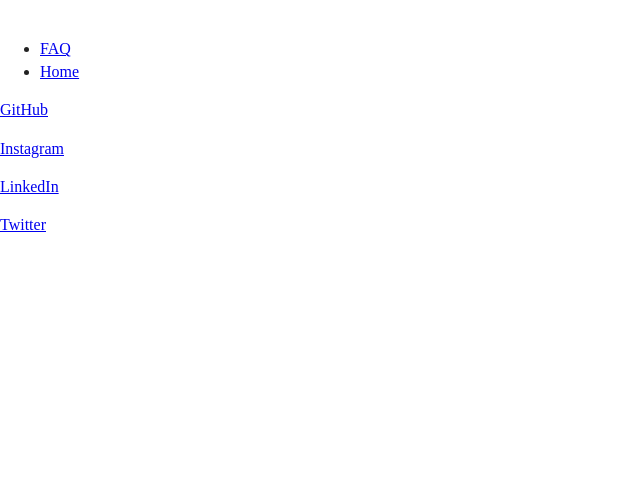
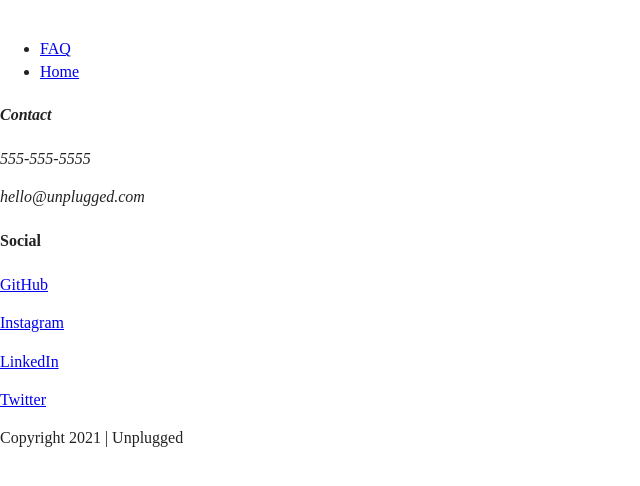
Before and after one commit to drichcodes/unplugged-retreat, a website: page about/index.html in a window 1280 px wide. Shown: the whole page, without its empty margins (0-640 px from the left). Drawn offline with Linux system fonts and the light colour scheme.

Commit message:
Added contact and social contents

```diff
--- a/about/index.html
+++ b/about/index.html
@@ -45,10 +45,15 @@
     <div class="content-wrapper">
       <div class="footer-content">
         <div class="contact">
-          <address></address>
+          <address>
+            <h4>Contact</h4>
+            <p>555-555-5555</p>
+            <p>hello@unplugged.com</p>
+          </address>
         </div>
         <div class="social">
           <div class="social-icons">
+            <h4>Social</h4>
             <p><a href="https://github.com/drichcodes" target="_blank">GitHub</a></p>
             <p><a href="https://www.instagram.com/drichcodes/" target="_blank">Instagram</a></p>
             <p><a href="https://www.linkedin.com/in/drich-confesor-056071210/" target="_blank">LinkedIn</a></p>
@@ -57,8 +62,11 @@
         </div>
       </div>
     </div>
-    <div class="copyright"></div>
+    <div class="copyright">
+      <p>Copyright 2021 | Unplugged</p>
+    </div>
   </footer>
+
   <script src="../js/vendor/modernizr-3.11.2.min.js"></script>
   <script src="../js/plugins.js"></script>
   <script src="../js/main.js"></script>
```
Also changed, not shown: faq/index.html (+10 -2 lines).
